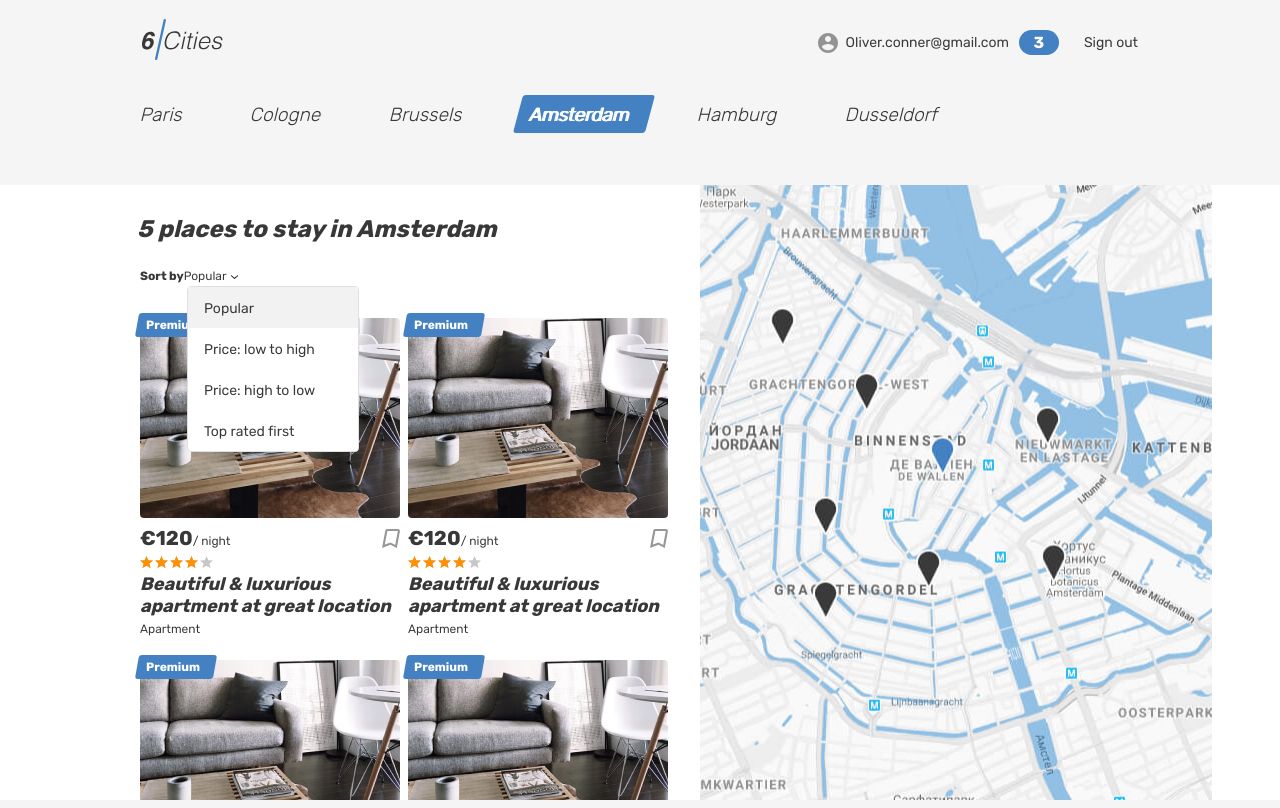
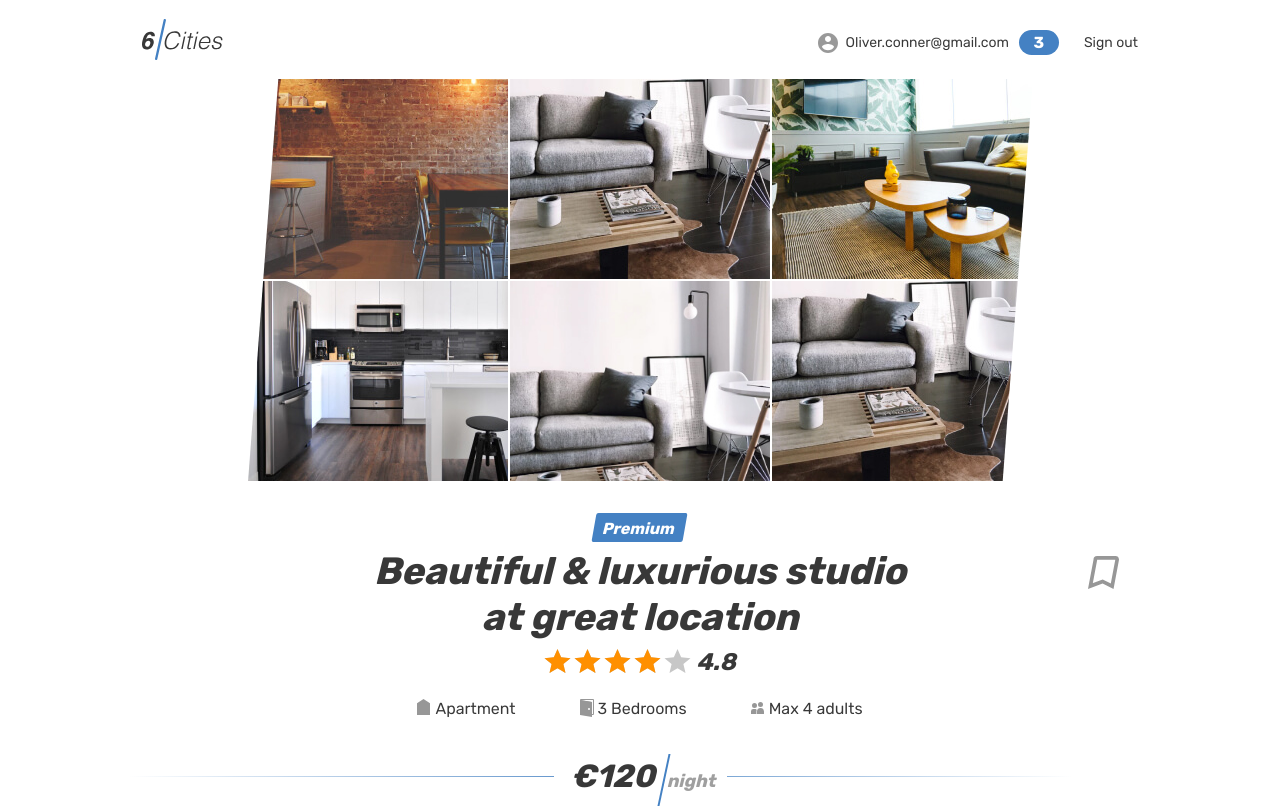
Before and after one commit to htmlacademy-react/2067493-six-cities-15, a React (Vite) app: page /offer/1 in a window 1280 px wide. Shown: the top 808 px of the page. Built offline with nearby package versions, Linux system fonts and the light colour scheme.

Commit message:
Настроим маршрут для страниц с предложением

```diff
--- a/src/components/app/app.tsx
+++ b/src/components/app/app.tsx
@@ -1,12 +1,31 @@
 import MainPage from '../main-page/main-page';
+import LoginPage from '../login-page/login-page';
+import FavoritesPage from '../favorites-page/favorites-page';
+import OfferPage from '../offer-page/offer-page';
+import Page404 from '../../page404/page404';
+import { BrowserRouter, Routes, Route } from 'react-router-dom';
+
+type offer = {
+  id: string;
+};
 
 type AppProps = {
-  offersCount: number;
-}
+  offers: offer[];
+};
 
-function App ({offersCount}: AppProps): JSX.Element {
+function App({ offers }: AppProps): JSX.Element {
   return (
-    <MainPage offersCount={offersCount}/>
+    <BrowserRouter>
+      <Routes>
+        <Route path='/' element={<MainPage offers={offers}/>}/>
+        <Route path='/login' element={<LoginPage/>}/>
+        <Route path='/favorites' element={<FavoritesPage/>}/>
+        <Route path='/offer'>
+          <Route path=':id' element={<OfferPage offers={offers}/>}/>
+        </Route>
+        <Route path='*' element={<Page404/>}/>
+      </Routes>
+    </BrowserRouter>
   );
 }
 
--- a/src/components/main-page/main-page.tsx
+++ b/src/components/main-page/main-page.tsx
@@ -1,10 +1,13 @@
 import HousingCard from './components-main-page/housing-card';
+type offer = {
+  id: string;
+};
 
 type MainPageProps = {
-  offersCount: number;
+  offers: offer[];
 }
 
-function MainPage ({offersCount}:MainPageProps): JSX.Element{
+function MainPage ({offers}: MainPageProps): JSX.Element{
   return (
     <div className="page page--gray page--main">
       <header className="header">
@@ -78,7 +81,7 @@
           <div className="cities__places-container container">
             <section className="cities__places places">
               <h2 className="visually-hidden">Places</h2>
-              <b className="places__found">{offersCount} places to stay in Amsterdam</b>
+              <b className="places__found">{offers.length} places to stay in Amsterdam</b>
               <form className="places__sorting" action="#" method="get">
                 <span className="places__sorting-caption">Sort by</span>
                 <span className="places__sorting-type" tabIndex={0}>
@@ -95,11 +98,7 @@
                 </ul>
               </form>
               <div className="cities__places-list places__list tabs__content">
-                <HousingCard />
-                <HousingCard />
-                <HousingCard />
-                <HousingCard />
-                <HousingCard />
+                {offers.map((item) => <HousingCard key={item.id} offer={item}/>)}
               </div>
             </section>
             <div className="cities__right-section">
--- a/src/components/offer-page/offer-page.tsx
+++ b/src/components/offer-page/offer-page.tsx
@@ -1,12 +1,26 @@
-function OfferPage():JSX.Element {
-  return (
+import Page404 from '../../page404/page404';
+import { useParams } from 'react-router-dom';
+
+type Offer = {
+  id: string;
+}
+
+type OfferProps = {
+  offers: Offer[];
+}
+
+function OfferPage({ offers }: OfferProps): JSX.Element {
+  const params = useParams();
+  const offer = offers.find((item : Offer) => item.id === params.id);
+
+  return (offer ?
     <div className="page">
       <header className="header">
         <div className="container">
           <div className="header__wrapper">
             <div className="header__left">
               <a className="header__logo-link" href="main.html">
-                <img className="header__logo" src="img/logo.svg" alt="6 cities logo" width="81" height="41"/>
+                <img className="header__logo" src="img/logo.svg" alt="6 cities logo" width="81" height="41" />
               </a>
             </div>
             <nav className="header__nav">
@@ -35,22 +49,22 @@
           <div className="offer__gallery-container container">
             <div className="offer__gallery">
               <div className="offer__image-wrapper">
-                <img className="offer__image" src="img/room.jpg" alt="Photo studio"/>
+                <img className="offer__image" src="img/room.jpg" alt="Photo studio" />
               </div>
               <div className="offer__image-wrapper">
-                <img className="offer__image" src="img/apartment-01.jpg" alt="Photo studio"/>
+                <img className="offer__image" src="img/apartment-01.jpg" alt="Photo studio" />
               </div>
               <div className="offer__image-wrapper">
-                <img className="offer__image" src="img/apartment-02.jpg" alt="Photo studio"/>
+                <img className="offer__image" src="img/apartment-02.jpg" alt="Photo studio" />
               </div>
               <div className="offer__image-wrapper">
-                <img className="offer__image" src="img/apartment-03.jpg" alt="Photo studio"/>
+                <img className="offer__image" src="img/apartment-03.jpg" alt="Photo studio" />
               </div>
               <div className="offer__image-wrapper">
-                <img className="offer__image" src="img/studio-01.jpg" alt="Photo studio"/>
+                <img className="offer__image" src="img/studio-01.jpg" alt="Photo studio" />
               </div>
               <div className="offer__image-wrapper">
-                <img className="offer__image" src="img/apartment-01.jpg" alt="Photo studio"/>
+                <img className="offer__image" src="img/apartment-01.jpg" alt="Photo studio" />
               </div>
             </div>
           </div>
@@ -72,7 +86,7 @@
               </div>
               <div className="offer__rating rating">
                 <div className="offer__stars rating__stars">
-                  <span style={{width: '80%'}}></span>
+                  <span style={{ width: '80%' }}></span>
                   <span className="visually-hidden">Rating</span>
                 </div>
                 <span className="offer__rating-value rating__value">4.8</span>
@@ -131,7 +145,7 @@
                 <h2 className="offer__host-title">Meet the host</h2>
                 <div className="offer__host-user user">
                   <div className="offer__avatar-wrapper offer__avatar-wrapper--pro user__avatar-wrapper">
-                    <img className="offer__avatar user__avatar" src="img/avatar-angelina.jpg" width="74" height="74" alt="Host avatar"/>
+                    <img className="offer__avatar user__avatar" src="img/avatar-angelina.jpg" width="74" height="74" alt="Host avatar" />
                   </div>
                   <span className="offer__user-name">
                     Angelina
@@ -155,7 +169,7 @@
                   <li className="reviews__item">
                     <div className="reviews__user user">
                       <div className="reviews__avatar-wrapper user__avatar-wrapper">
-                        <img className="reviews__avatar user__avatar" src="img/avatar-max.jpg" width="54" height="54" alt="Reviews avatar"/>
+                        <img className="reviews__avatar user__avatar" src="img/avatar-max.jpg" width="54" height="54" alt="Reviews avatar" />
                       </div>
                       <span className="reviews__user-name">
                         Max
@@ -164,7 +178,7 @@
                     <div className="reviews__info">
                       <div className="reviews__rating rating">
                         <div className="reviews__stars rating__stars">
-                          <span style={{width: '80%'}}></span>
+                          <span style={{ width: '80%' }}></span>
                           <span className="visually-hidden">Rating</span>
                         </div>
                       </div>
@@ -178,35 +192,35 @@
                 <form className="reviews__form form" action="#" method="post">
                   <label className="reviews__label form__label" htmlFor="review">Your review</label>
                   <div className="reviews__rating-form form__rating">
-                    <input className="form__rating-input visually-hidden" name="rating" value="5" id="5-stars" type="radio"/>
+                    <input className="form__rating-input visually-hidden" name="rating" value="5" id="5-stars" type="radio" />
                     <label htmlFor="5-stars" className="reviews__rating-label form__rating-label" title="perfect">
                       <svg className="form__star-image" width="37" height="33">
                         <use xlinkHref="#icon-star"></use>
                       </svg>
                     </label>
 
-                    <input className="form__rating-input visually-hidden" name="rating" value="4" id="4-stars" type="radio"/>
+                    <input className="form__rating-input visually-hidden" name="rating" value="4" id="4-stars" type="radio" />
                     <label htmlFor="4-stars" className="reviews__rating-label form__rating-label" title="good">
                       <svg className="form__star-image" width="37" height="33">
                         <use xlinkHref="#icon-star"></use>
                       </svg>
                     </label>
 
-                    <input className="form__rating-input visually-hidden" name="rating" value="3" id="3-stars" type="radio"/>
+                    <input className="form__rating-input visually-hidden" name="rating" value="3" id="3-stars" type="radio" />
                     <label htmlFor="3-stars" className="reviews__rating-label form__rating-label" title="not bad">
                       <svg className="form__star-image" width="37" height="33">
                         <use xlinkHref="#icon-star"></use>
                       </svg>
                     </label>
 
-                    <input className="form__rating-input visually-hidden" name="rating" value="2" id="2-stars" type="radio"/>
+                    <input className="form__rating-input visually-hidden" name="rating" value="2" id="2-stars" type="radio" />
                     <label htmlFor="2-stars" className="reviews__rating-label form__rating-label" title="badly">
                       <svg className="form__star-image" width="37" height="33">
                         <use xlinkHref="#icon-star"></use>
                       </svg>
                     </label>
 
-                    <input className="form__rating-input visually-hidden" name="rating" value="1" id="1-star" type="radio"/>
+                    <input className="form__rating-input visually-hidden" name="rating" value="1" id="1-star" type="radio" />
                     <label htmlFor="1-star" className="reviews__rating-label form__rating-label" title="terribly">
                       <svg className="form__star-image" width="37" height="33">
                         <use xlinkHref="#icon-star"></use>
@@ -233,7 +247,7 @@
               <article className="near-places__card place-card">
                 <div className="near-places__image-wrapper place-card__image-wrapper">
                   <a href="#">
-                    <img className="place-card__image" src="img/room.jpg" width="260" height="200" alt="Place image"/>
+                    <img className="place-card__image" src="img/room.jpg" width="260" height="200" alt="Place image" />
                   </a>
                 </div>
                 <div className="place-card__info">
@@ -251,7 +265,7 @@
                   </div>
                   <div className="place-card__rating rating">
                     <div className="place-card__stars rating__stars">
-                      <span style={{width: '80%'}}></span>
+                      <span style={{ width: '80%' }}></span>
                       <span className="visually-hidden">Rating</span>
                     </div>
                   </div>
@@ -265,7 +279,7 @@
               <article className="near-places__card place-card">
                 <div className="near-places__image-wrapper place-card__image-wrapper">
                   <a href="#">
-                    <img className="place-card__image" src="img/apartment-02.jpg" width="260" height="200" alt="Place image"/>
+                    <img className="place-card__image" src="img/apartment-02.jpg" width="260" height="200" alt="Place image" />
                   </a>
                 </div>
                 <div className="place-card__info">
@@ -283,7 +297,7 @@
                   </div>
                   <div className="place-card__rating rating">
                     <div className="place-card__stars rating__stars">
-                      <span style={{width: '80%'}}></span>
+                      <span style={{ width: '80%' }}></span>
                       <span className="visually-hidden">Rating</span>
                     </div>
                   </div>
@@ -300,7 +314,7 @@
                 </div>
                 <div className="near-places__image-wrapper place-card__image-wrapper">
                   <a href="#">
-                    <img className="place-card__image" src="img/apartment-03.jpg" width="260" height="200" alt="Place image"/>
+                    <img className="place-card__image" src="img/apartment-03.jpg" width="260" height="200" alt="Place image" />
                   </a>
                 </div>
                 <div className="place-card__info">
@@ -318,7 +332,7 @@
                   </div>
                   <div className="place-card__rating rating">
                     <div className="place-card__stars rating__stars">
-                      <span style={{width: '80%'}}></span>
+                      <span style={{ width: '80%' }}></span>
                       <span className="visually-hidden">Rating</span>
                     </div>
                   </div>
@@ -332,7 +346,8 @@
           </section>
         </div>
       </main>
-    </div>
+    </div> :
+    <Page404/>
   );
 }
 
--- a/src/index.tsx
+++ b/src/index.tsx
@@ -2,7 +2,23 @@
 import ReactDOM from 'react-dom/client';
 import App from './components/app/app';
 
-const offersCount = 5;
+const offers = [
+  {
+    id: '1'
+  },
+  {
+    id: '2'
+  },
+  {
+    id: '3'
+  },
+  {
+    id: '4'
+  },
+  {
+    id: '5'
+  }
+];
 
 const root = ReactDOM.createRoot(
   document.getElementById('root') as HTMLElement
@@ -10,6 +26,6 @@
 
 root.render(
   <React.StrictMode>
-    <App offersCount={offersCount} />
+    <App offers={offers} />
   </React.StrictMode>
 );
```
Also changed, not shown: src/components/main-page/components-main-page/housing-card.tsx (+15 -1 lines).
